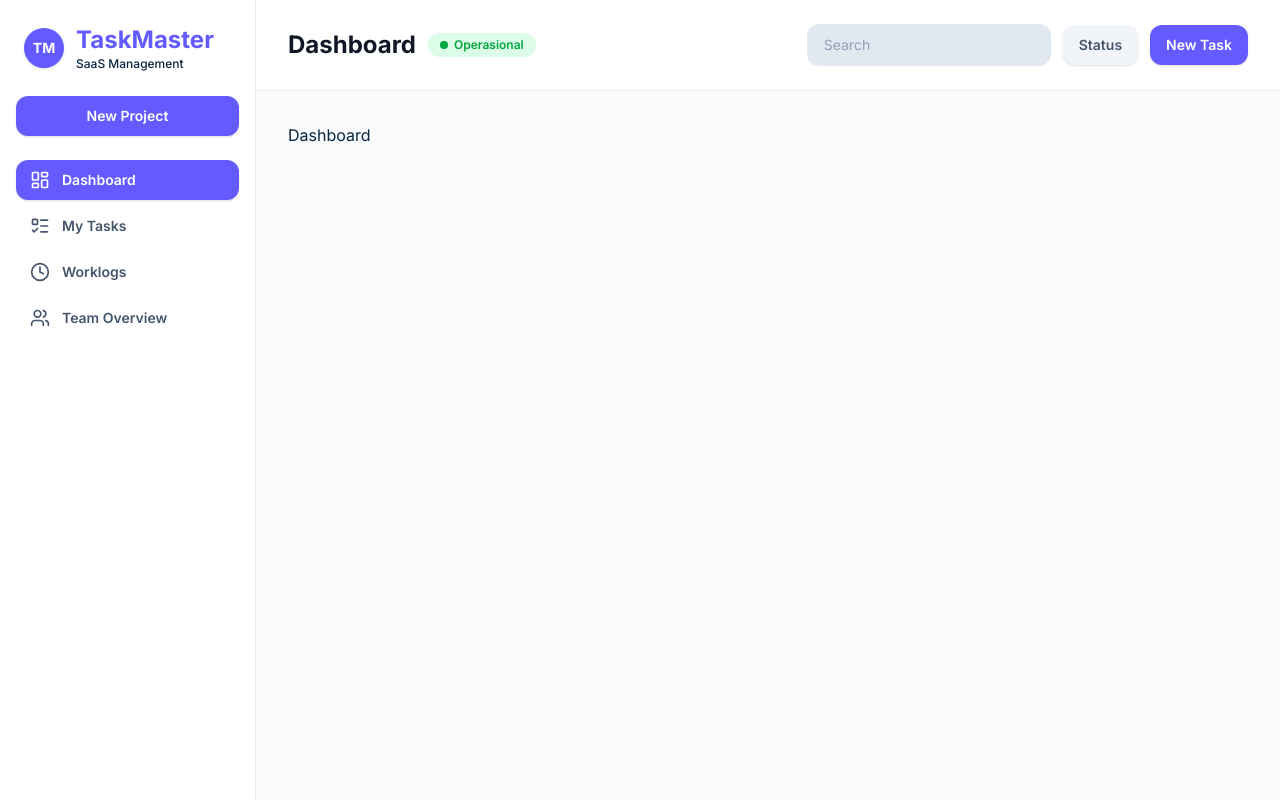
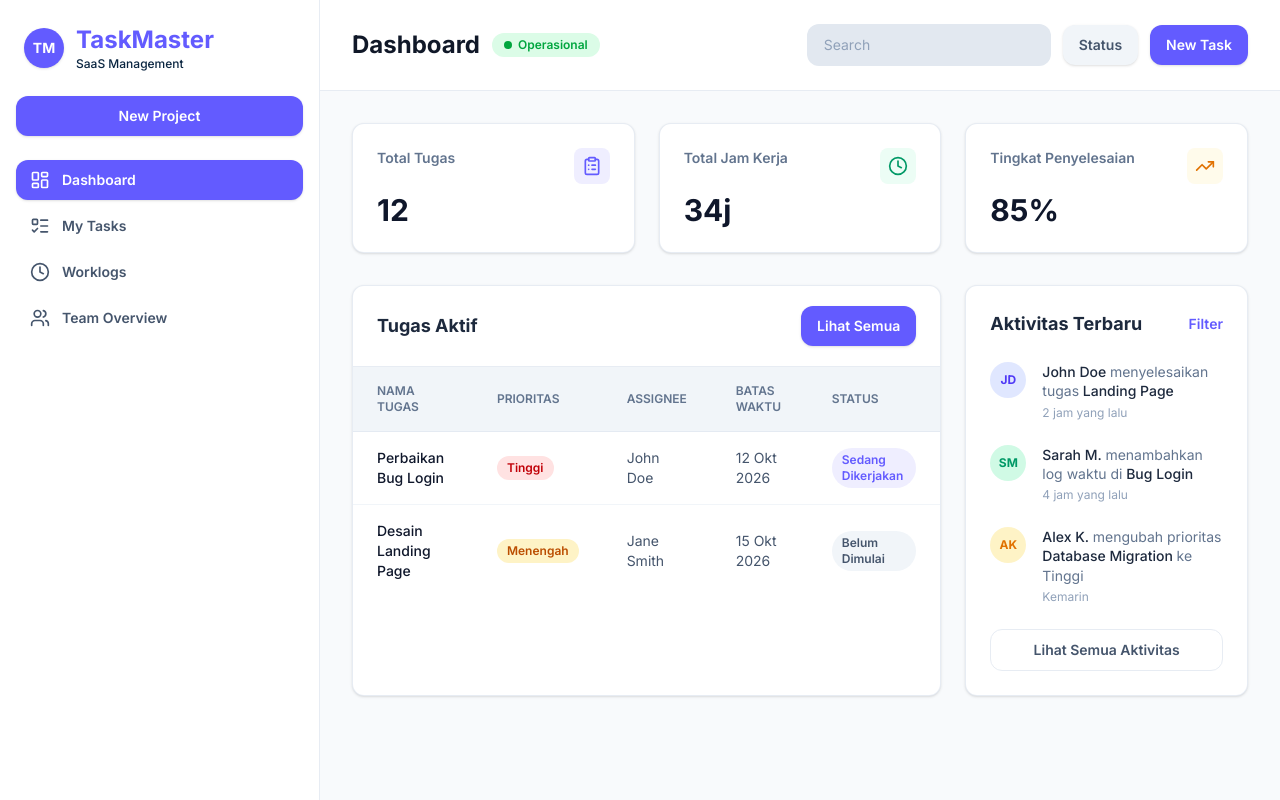
Before and after one commit to DenDev377/task-saas, a Next.js app: page /dashboard in a window 1280 px wide. Built offline with nearby package versions, Linux system fonts and the light colour scheme.

Commit message:
feat: implement dashboard layout with sidebar navigation and statistics overview

```diff
--- a/app/dashboard/page.tsx
+++ b/app/dashboard/page.tsx
@@ -1,3 +1,165 @@
+"use client"
+
+import { ClipboardList, Clock, TrendingUp } from "lucide-react";
 export default function DashboardPage() {
-  return <div>Dashboard</div>;
+  return (
+    <div className="max-w-full mx-auto w-full flex flex-col pb-8">
+      {/*Card statistik */}
+      <div className="grid grid-cols-1 md:grid-cols-2 lg:grid-cols-3 gap-6">
+
+        {/* Card 1 */}
+        <div className="bg-white rounded-xl shadow-sm border border-slate-200/80 p-6 flex flex-col justify-between min-h-[130px]">
+          <div className="flex justify-between items-start">
+            <h3 className="text-sm font-semibold text-slate-500">Total Tugas</h3>
+            <div className="p-2 bg-[#635BFF]/10 text-[#635BFF] rounded-lg">
+              <ClipboardList className="w-5 h-5" />
+            </div>
+          </div>
+          <div>
+            <p className="text-3xl font-bold text-slate-900 mt-2">12</p>
+          </div>
+        </div>
+
+        {/* Card 2 */}
+        <div className="bg-white rounded-xl shadow-sm border border-slate-200/80 p-6 flex flex-col justify-between min-h-[130px]">
+          <div className="flex justify-between items-start">
+            <h3 className="text-sm font-semibold text-slate-500">Total Jam Kerja</h3>
+            <div className="p-2 bg-emerald-50 text-emerald-600 rounded-lg">
+              <Clock className="w-5 h-5" />
+            </div>
+          </div>
+          <div>
+            <p className="text-3xl font-bold text-slate-900 mt-2">34j</p>
+          </div>
+        </div>
+
+        {/* Card 3 */}
+        <div className="bg-white rounded-xl shadow-sm border border-slate-200/80 p-6 flex flex-col justify-between min-h-[130px]">
+          <div className="flex justify-between items-start">
+            <h3 className="text-sm font-semibold text-slate-500">Tingkat Penyelesaian</h3>
+            <div className="p-2 bg-amber-50 text-amber-600 rounded-lg">
+              <TrendingUp className="w-5 h-5" />
+            </div>
+          </div>
+          <div>
+            <p className="text-3xl font-bold text-slate-900 mt-2">85%</p>
+          </div>
+        </div>
+
+      </div>
+
+      <div className="mt-8 grid grid-cols-1 lg:grid-cols-3 gap-6">
+
+
+        <div className="lg:col-span-2 bg-white border border-slate-200/80 rounded-xl shadow-sm overflow-hidden">
+          {/* Table Header Area */}
+          <div className="px-6 py-5 border-b border-slate-200/80 flex items-center justify-between">
+            <h2 className="text-lg font-bold text-slate-800">Tugas Aktif</h2>
+            <button className="bg-[#635BFF] hover:bg-[#534be0] text-white font-semibold py-2.5 px-4 rounded-xl shadow-sm text-sm transition-all">
+              Lihat Semua
+            </button>
+
+          </div>
+
+          <div className="overflow-x-auto">
+            <table className="w-full text-sm text-left">
+              <thead className="text-xs text-slate-500 uppercase bg-slate-100 border-b border-slate-200/80">
+                <tr>
+                  <th scope="col" className="px-6 py-4 font-semibold">Nama Tugas</th>
+                  <th scope="col" className="px-6 py-4 font-semibold">Prioritas</th>
+                  <th scope="col" className="px-6 py-4 font-semibold">Assignee</th>
+                  <th scope="col" className="px-6 py-4 font-semibold">Batas Waktu</th>
+                  <th scope="col" className="px-6 py-4 font-semibold">Status</th>
+                </tr>
+              </thead>
+              <tbody className="divide-y divide-slate-100">
+
+                <tr className="hover:bg-slate-50/50 transition-colors">
+                  <td className="px-6 py-4 font-medium text-slate-900">Perbaikan Bug Login</td>
+                  <td className="px-6 py-4">
+                    <span className="inline-flex items-center px-2.5 py-1 rounded-full text-xs font-semibold bg-red-100 text-red-700">
+                      Tinggi
+                    </span>
+                  </td>
+                  <td className="px-6 py-4 text-slate-600">John Doe</td>
+                  <td className="px-6 py-4 text-slate-600">12 Okt 2026</td>
+                  <td className="px-6 py-4">
+                    <span className="inline-flex items-center px-2.5 py-1 rounded-full text-xs font-semibold bg-[#635BFF]/10 text-[#635BFF]">
+                      Sedang Dikerjakan
+                    </span>
+                  </td>
+                </tr>
+
+                <tr className="hover:bg-slate-50/50 transition-colors">
+                  <td className="px-6 py-4 font-medium text-slate-900">Desain Landing Page</td>
+                  <td className="px-6 py-4">
+                    <span className="inline-flex items-center px-2.5 py-1 rounded-full text-xs font-semibold bg-amber-100 text-amber-700">
+                      Menengah
+                    </span>
+                  </td>
+                  <td className="px-6 py-4 text-slate-600">Jane Smith</td>
+                  <td className="px-6 py-4 text-slate-600">15 Okt 2026</td>
+                  <td className="px-6 py-4">
+                    <span className="inline-flex items-center px-2.5 py-1 rounded-full text-xs font-semibold bg-slate-100 text-slate-600">
+                      Belum Dimulai
+                    </span>
+                  </td>
+                </tr>
+              </tbody>
+            </table>
+          </div>
+        </div>
+
+
+        <div className="lg:col-span-1 bg-white border border-slate-200/80 rounded-xl shadow-sm p-6 flex flex-col h-full">
+          <div className="flex items-center justify-between mb-6">
+            <h2 className="text-lg font-bold text-slate-800">Aktivitas Terbaru</h2>
+            <button className="text-sm font-semibold text-[#635BFF] hover:text-[#534be0]">
+              Filter
+            </button>
+          </div>
+
+          <div className="flex-1 space-y-6">
+
+            <div className="flex gap-4">
+              <div className="w-9 h-9 rounded-full bg-indigo-100 flex items-center justify-center text-indigo-600 shrink-0">
+                <span className="text-xs font-bold">JD</span>
+              </div>
+              <div>
+                <p className="text-sm text-slate-800 font-medium leading-snug">John Doe <span className="text-slate-500 font-normal">menyelesaikan tugas</span> Landing Page</p>
+                <p className="text-xs text-slate-400 mt-1">2 jam yang lalu</p>
+              </div>
+            </div>
+
+
+            <div className="flex gap-4">
+              <div className="w-9 h-9 rounded-full bg-emerald-100 flex items-center justify-center text-emerald-600 shrink-0">
+                <span className="text-xs font-bold">SM</span>
+              </div>
+              <div>
+                <p className="text-sm text-slate-800 font-medium leading-snug">Sarah M. <span className="text-slate-500 font-normal">menambahkan log waktu di</span> Bug Login</p>
+                <p className="text-xs text-slate-400 mt-1">4 jam yang lalu</p>
+              </div>
+            </div>
+
+
+            <div className="flex gap-4">
+              <div className="w-9 h-9 rounded-full bg-amber-100 flex items-center justify-center text-amber-600 shrink-0">
+                <span className="text-xs font-bold">AK</span>
+              </div>
+              <div>
+                <p className="text-sm text-slate-800 font-medium leading-snug">Alex K. <span className="text-slate-500 font-normal">mengubah prioritas</span> Database Migration <span className="text-slate-500 font-normal">ke Tinggi</span></p>
+                <p className="text-xs text-slate-400 mt-1">Kemarin</p>
+              </div>
+            </div>
+          </div>
+
+          <button className="w-full mt-6 py-2.5 border border-slate-200/80 rounded-xl text-sm font-semibold text-slate-600 hover:bg-slate-50 transition-colors">
+            Lihat Semua Aktivitas
+          </button>
+        </div>
+
+      </div>
+    </div>
+  )
 }
--- a/components/dashboard/Sidebar.tsx
+++ b/components/dashboard/Sidebar.tsx
@@ -11,7 +11,7 @@ export default function Sidebar() {
     { name: "Team Overview", href: "/dashboard/team", icon: <Users className="w-5 h-5" /> },
   ];
   return (
-    <aside className="w-64 bg-s border-r bg-white border-slate-200/80 min-h-screem flex flex-col justify-between p-4 shrink-0">
+    <aside className="w-80 bg-s border-r bg-white border-slate-200/80 min-h-screem flex flex-col justify-between p-4 shrink-0">
       <div className="space-y-6">
         <div className="flex items-center gap-3 px-2 pt-2">
           <div className="w-10 h-10 bg-[#635BFF] rounded-full flex items-center justify-center text-white font-bold text-sm shadow-sm">
@@ -37,11 +37,10 @@ export default function Sidebar() {
               <Link
                 key={item.name}
                 href={item.href}
-                className={`w-full flex items-center gap-3 px-3.5 py-2.5 rounded-xl text-sm font-semibold transition-all ${
-                  isActive
+                className={`w-full flex items-center gap-3 px-3.5 py-2.5 rounded-xl text-sm font-semibold transition-all ${isActive
                     ? "bg-[#635BFF] text-white shadow-sm" // Style jika Aktif (Ungu)
                     : "text-slate-600 hover:bg-slate-100 hover:text-[#0A2540]" // Style Biasa
-                }`}
+                  }`}
               >
                 <span className="text-base">{item.icon}</span>
                 <span>{item.name}</span>
```
Also changed, not shown: components/dashboard/StatCard.tsx (deleted).
